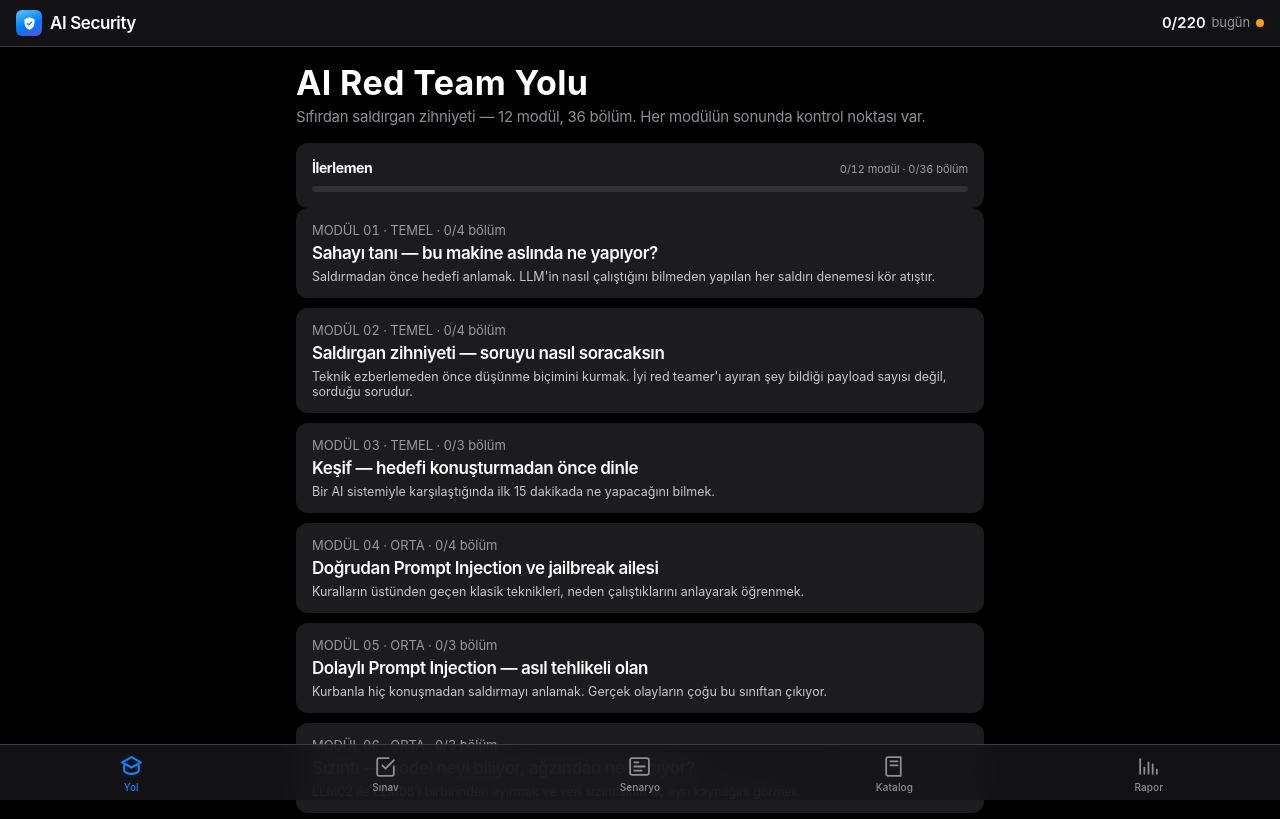
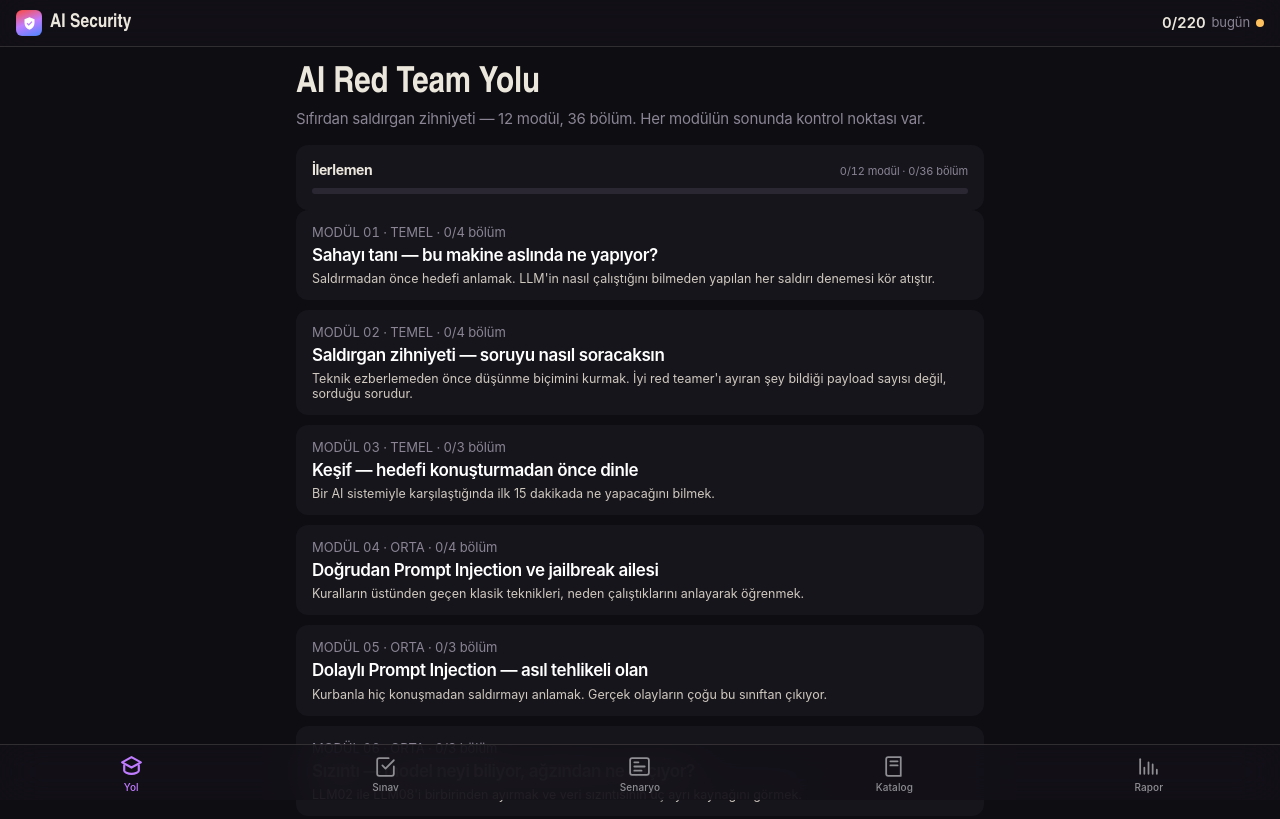
Before and after one commit to demirataalbuz-maker/ai-security-lab-icerik, a plain HTML site: page index.html in a window 1280 px wide. Shown: the top 819 px of the page. Drawn offline with Linux system fonts and the light colour scheme; a web font is replaced by a local one.

Commit message:
Telefon surumu: irzubal mor baski renkleri + Anybody basliklar + mor ikon
Co-Authored-By: Claude Opus 5.5 <noreply@anthropic.com>

```diff
--- a/index.html
+++ b/index.html
@@ -5,11 +5,14 @@
 <meta name="viewport" content="width=device-width,initial-scale=1,viewport-fit=cover">
 <title>AI Security</title>
 <meta name="description" content="OWASP LLM Top 10 çalışma uygulaması">
-<meta name="theme-color" content="#000000">
+<meta name="theme-color" content="#0e0d12">
 <meta name="apple-mobile-web-app-capable" content="yes">
 <meta name="mobile-web-app-capable" content="yes">
 <meta name="apple-mobile-web-app-status-bar-style" content="black">
 <meta name="apple-mobile-web-app-title" content="AI Security">
+<link rel="preconnect" href="https://fonts.googleapis.com">
+<link rel="preconnect" href="https://fonts.gstatic.com" crossorigin>
+<link rel="stylesheet" href="https://fonts.googleapis.com/css2?family=Anybody:wdth,wght@50..150,600..900&display=swap">
 <link rel="apple-touch-icon" href="apple-touch-icon.png">
 <link rel="icon" type="image/png" href="apple-touch-icon.png">
 <style>
@@ -37,16 +40,18 @@
   --shadow:0 1px 0 rgba(0,0,0,.02);
 }
 @media all{
+  /* irzubal "Mor Baski" gece baskisi: siyah kagit, mor vurgu */
   :root{
-    --ink:#000000; --card:#1c1c1e; --panel:rgba(22,22,24,.86);
-    --sunk:rgba(118,118,128,.24);
-    --line:rgba(84,84,88,.65); --line-soft:rgba(84,84,88,.45);
-    --text:#ffffff; --soft:rgba(235,235,245,.82); --dim:rgba(235,235,245,.6);
-    --accent:#0a84ff; --accent-dim:#409cff; --accent-ink:#ffffff;
-    --good:#30d158; --warn:#ff9f0a; --bad:#ff453a;
-    --c1:#0a84ff; --c2:#5e5ce6; --c3:#ff375f; --c4:#ff9f0a; --c5:#bf5af2;
-    --c6:#40c8e0; --c7:#ff453a; --c8:#30d158; --c9:#64d2ff; --c10:#ac8e68;
-    --code:#2c2c2e;
+    --ink:#0e0d12; --card:#17151c; --panel:rgba(19,17,24,.86);
+    --sunk:rgba(172,160,196,.13);
+    --line:rgba(236,231,221,.14); --line-soft:rgba(236,231,221,.09);
+    --text:#ece7dd; --soft:#cfc9bf; --dim:#8a8494;
+    --accent:#c07cff; --accent-dim:#a860f0; --accent-ink:#0e0d12;
+    --good:#7fd6a4; --warn:#ffc15e; --bad:#ff4a3d;
+    --c1:#ff4a3d; --c2:#4a86ff; --c3:#c07cff; --c4:#ffc15e; --c5:#ff6fb5;
+    --c6:#4fd1c5; --c7:#ff8a4c; --c8:#7fd6a4; --c9:#8f94ff; --c10:#ff7089;
+    --code:#0b0a0e;
+    --display:"Anybody","Arial Narrow",var(--sans);
   }
 }
 *{box-sizing:border-box;-webkit-tap-highlight-color:transparent}
@@ -67,9 +72,9 @@ body{
   padding:calc(env(safe-area-inset-top,0px) + 10px) 16px 10px;
   display:flex; align-items:center; gap:10px; min-height:44px;
 }
-.brand{font-weight:600;font-size:17px;letter-spacing:-.41px;display:flex;align-items:center;gap:8px}
+.brand{font-family:var(--display);font-stretch:85%;font-weight:800;font-size:19px;letter-spacing:0;display:flex;align-items:center;gap:8px}
 .brand .appicon{width:26px;height:26px;border-radius:6px;flex:none;
-  background:linear-gradient(160deg,#5ac8fa,#007aff 55%,#5856d6);
+  background:linear-gradient(160deg,#ff4a3d,#c07cff 50%,#4a86ff);
   display:grid;place-items:center;box-shadow:inset 0 0 0 .5px rgba(0,0,0,.08)}
 .brand .appicon svg{width:15px;height:15px;fill:#fff}
 .brand b{font-weight:600;color:inherit}
@@ -104,7 +109,7 @@ main{flex:1;padding:6px 16px calc(96px + env(safe-area-inset-bottom,0px));max-wi
 .tab[aria-selected="true"] svg{stroke-width:2.1}
 
 /* ---------- ortak ---------- */
-h2{font-size:34px;font-weight:700;letter-spacing:.37px;line-height:1.2;margin:10px 0 2px;text-wrap:balance}
+h2{font-family:var(--display);font-stretch:80%;font-size:36px;font-weight:800;letter-spacing:-.2px;line-height:1.2;margin:10px 0 2px;text-wrap:balance}
 .sub{color:var(--dim);font-size:15px;letter-spacing:-.24px;line-height:1.4;margin:0 0 16px}
 .card{background:var(--card);border:0;border-radius:var(--r);padding:16px;box-shadow:var(--shadow)}
 .card + .card{margin-top:20px}
@@ -119,7 +124,7 @@ button{font-family:inherit}
   cursor:pointer;min-height:50px;transition:opacity .15s,transform .15s;
 }
 .btn:active{opacity:.6;transform:scale(.98)}
-.btn.primary{background:var(--accent);color:#fff}
+.btn.primary{background:var(--accent);color:var(--accent-ink)}
 .btn.ghost{background:transparent;color:var(--accent);font-weight:400}
 .btn.full{width:100%}
 .row{display:flex;gap:10px;flex-wrap:wrap}
@@ -170,13 +175,13 @@ select{background-image:linear-gradient(45deg,transparent 50%,var(--dim) 50%),li
   color:var(--dim);flex:none;margin-top:-1px;letter-spacing:0;
 }
 .opt.correct{background:color-mix(in srgb,var(--good) 12%,var(--card))}
-.opt.correct kbd{background:var(--good);color:#fff}
+.opt.correct kbd{background:var(--good);color:var(--accent-ink)}
 .opt.wrong{background:color-mix(in srgb,var(--bad) 10%,var(--card))}
-.opt.wrong kbd{background:var(--bad);color:#fff}
+.opt.wrong kbd{background:var(--bad);color:var(--accent-ink)}
 .opt.muted{opacity:.4}
 .opt[disabled]{cursor:default}
 .verdict{margin-top:20px;padding:16px;border-radius:12px;border:0;background:var(--card)}
-.verdict h3{margin:0 0 8px;font-size:20px;font-weight:700;letter-spacing:.38px}
+.verdict h3{margin:0 0 8px;font-family:var(--display);font-stretch:85%;font-size:22px;font-weight:800;letter-spacing:0}
 .verdict.ok h3{color:var(--good)}
 .verdict.no h3{color:var(--bad)}
 .sureq{font-size:15px;color:var(--soft);margin:0 0 12px;letter-spacing:-.24px}
@@ -202,7 +207,7 @@ select{background-image:linear-gradient(45deg,transparent 50%,var(--dim) 50%),li
   border-radius:99px;padding:7px 14px;font-size:15px;font-weight:500;letter-spacing:-.24px;cursor:pointer;min-height:34px;
   transition:background .15s,color .15s;
 }
-.chip[aria-pressed="true"]{background:var(--accent);color:#fff;font-weight:600}
+.chip[aria-pressed="true"]{background:var(--accent);color:var(--accent-ink);font-weight:600}
 .empty{color:var(--dim);font-size:15px;padding:28px 4px;text-align:center}
 .count{font-size:13px;color:var(--dim);margin:2px 0 10px;text-transform:uppercase;letter-spacing:-.08px;font-family:var(--sans)}
 .report{white-space:pre-wrap;font-size:15px;line-height:1.5;letter-spacing:-.24px;color:var(--soft)}
@@ -214,7 +219,7 @@ a.link{color:var(--accent);text-decoration:none;font-weight:400;font-size:15px}
 .selchip{
   position:fixed;left:50%;transform:translateX(-50%);
   bottom:calc(72px + env(safe-area-inset-bottom,0px));z-index:40;
-  background:var(--accent);color:#fff;border:0;border-radius:99px;
+  background:var(--accent);color:var(--accent-ink);border:0;border-radius:99px;
   padding:12px 20px;font-family:var(--sans);font-weight:600;font-size:15px;
   box-shadow:0 10px 30px rgba(0,0,0,.22);max-width:calc(100% - 32px);
   white-space:nowrap;overflow:hidden;text-overflow:ellipsis;cursor:pointer;
```
Also changed, not shown: apple-touch-icon.png.
